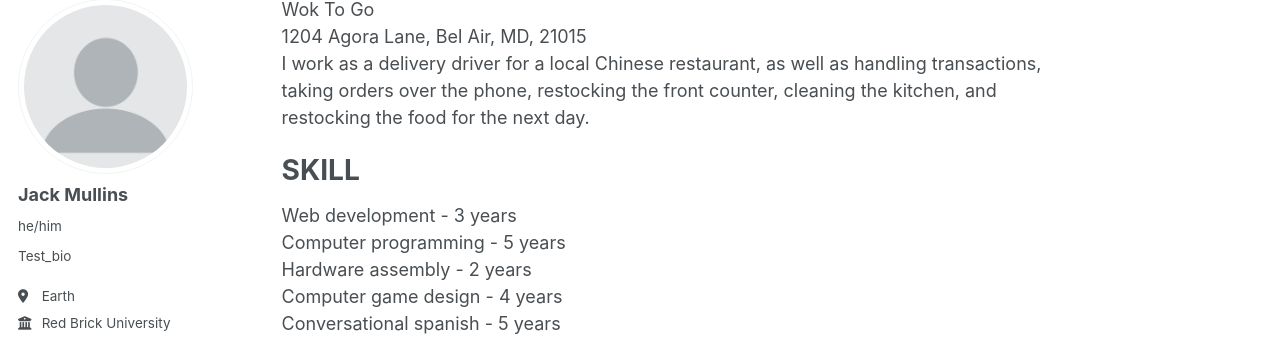
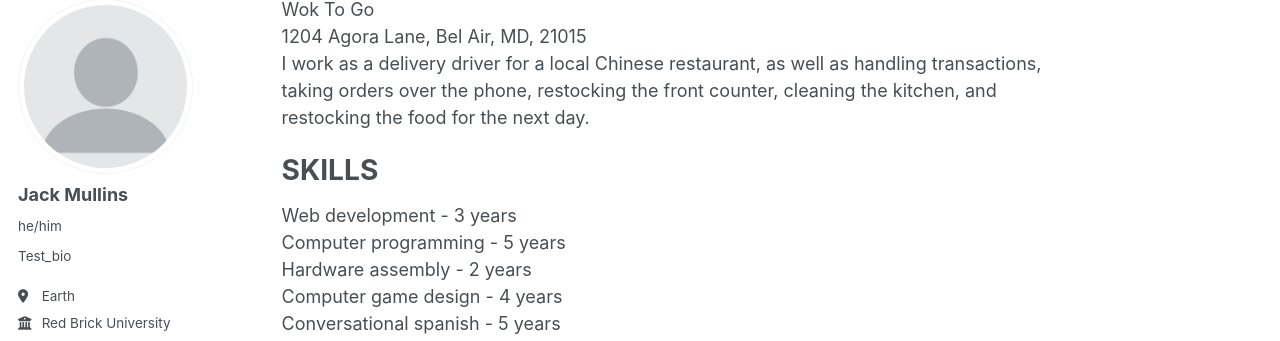
Before and after one commit to JaMullins/JaMullins.github.io, a Jekyll site: the page built from _pages/about.md, in a window 1280 px wide and 900 px high, scrolled down 529 px. Shown: the part 107-448 px from the top of the window. Built offline with Jekyll 4.4.1, drawn with Linux system fonts in a browser that asks for light colours.

Commit message:
Update about.md

```diff
--- a/_pages/about.md
+++ b/_pages/about.md
@@ -24,7 +24,7 @@ Wok To Go\
 1204 Agora Lane, Bel Air, MD, 21015\
 I work as a delivery driver for a local Chinese restaurant, as well as handling transactions, taking orders over the phone,
 restocking the front counter, cleaning the kitchen, and restocking the food for the next day.
-# SKILL
+# SKILLS
 Web development - 3 years\
 Computer programming - 5 years\
 Hardware assembly - 2 years\
```
